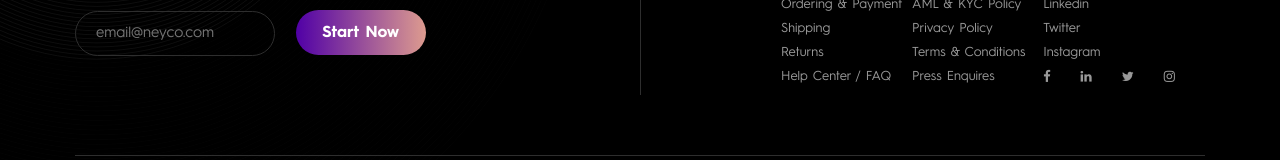
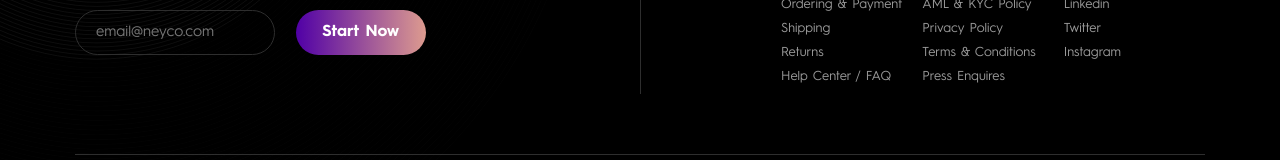
Before and after one commit to NokaK/fulcrum, a plain HTML site: page index.html in a window 1280 px wide. Shown: the part 4429-4589 px from the top of the page. Drawn offline with nearby package versions, Linux system fonts and the light colour scheme.

Commit message:
edit styles

```diff
--- a/assets/css/main.css
+++ b/assets/css/main.css
@@ -763,12 +763,7 @@ body {
     padding: 0 20px;
   }
   .responsive-social {
-    display: flex;
-    justify-content: flex-start;
-    align-items: center;
-  }
-  .responsive-social a {
-    margin-right: 30px;
+    display: none;
   }
 
   .aboutus-container h1 {
```
Also changed, not shown: 1 other file.
